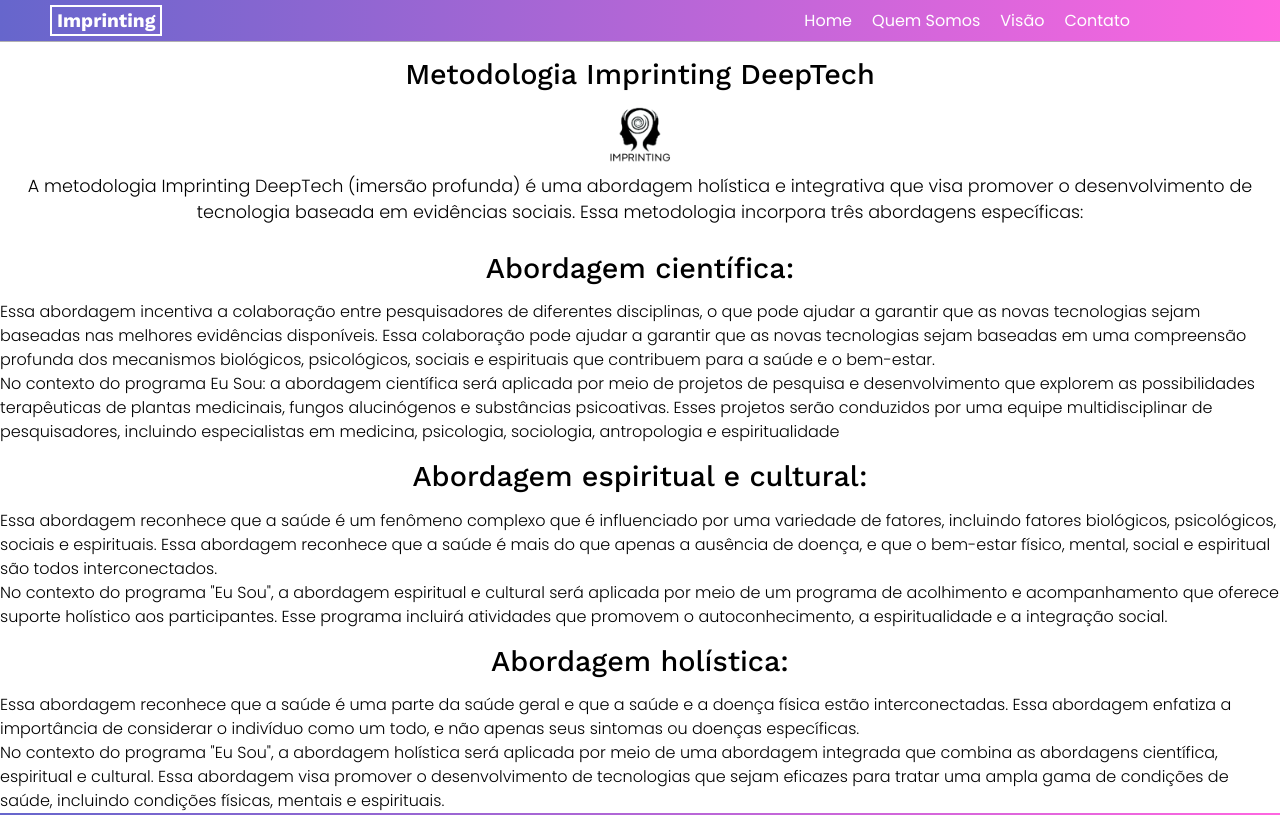
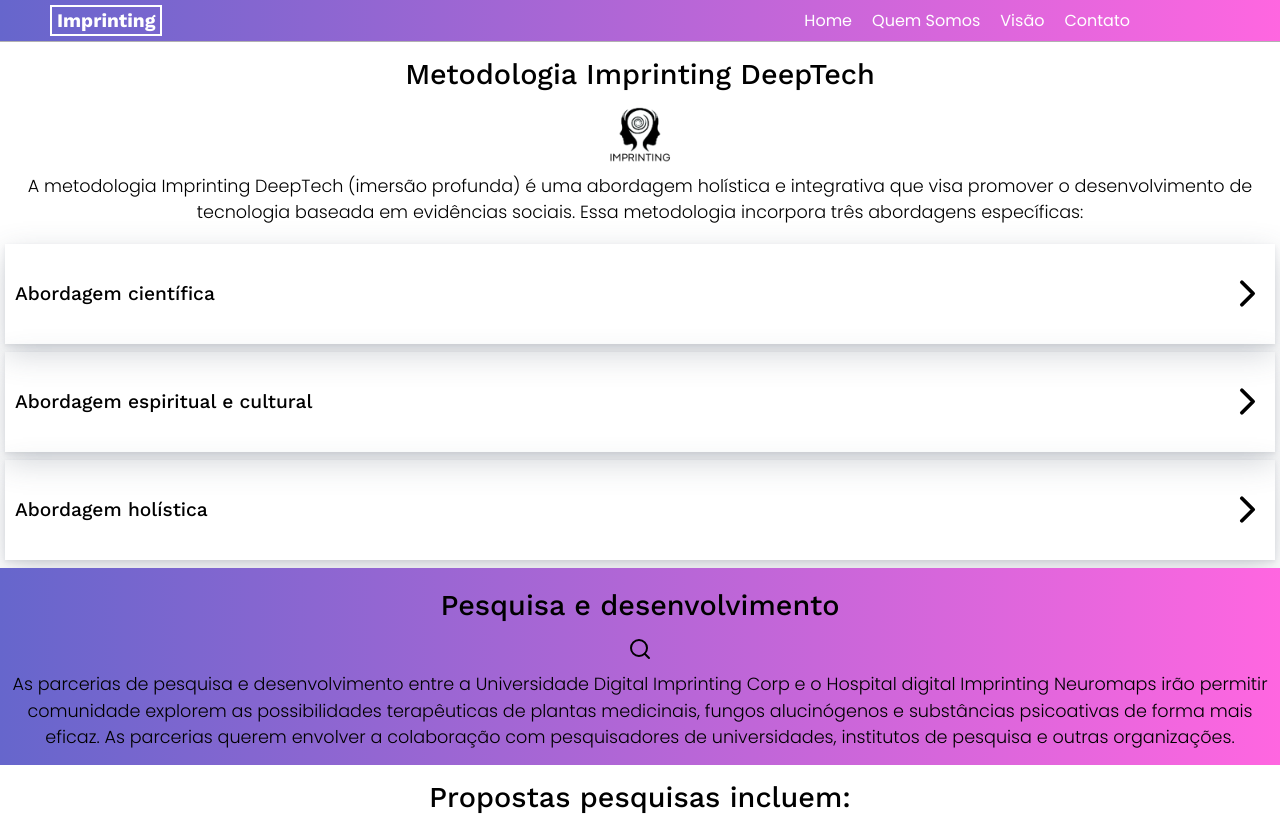
Before and after one commit to RenanFrancaDev/Imprinting_DeepTech, a Next.js app: page /metodologia in a window 1280 px wide. Shown: the top 815 px of the page. Built offline with nearby package versions, Linux system fonts and the light colour scheme.

Commit message:
chore: accordion added in this page

```diff
--- a/src/app/(pages)/metodologia/page.jsx
+++ b/src/app/(pages)/metodologia/page.jsx
@@ -3,6 +3,7 @@
 import Image from "next/image";
 import MiniCard from "@/app/components/mini-card";
 import { Search } from "lucide-react";
+import Accordion from "@/app/components/accordion";
 const Metodologia = () => {
   return (
     <>
@@ -14,54 +15,24 @@
       >
         <Image src="/images/client.png" alt="logo" width={100} height={100} />
       </Container>
-      <h2>Abordagem científica:</h2>
-      <p>
-        Essa abordagem incentiva a colaboração entre pesquisadores de diferentes
-        disciplinas, o que pode ajudar a garantir que as novas tecnologias sejam
-        baseadas nas melhores evidências disponíveis. Essa colaboração pode
-        ajudar a garantir que as novas tecnologias sejam baseadas em uma
-        compreensão profunda dos mecanismos biológicos, psicológicos, sociais e
-        espirituais que contribuem para a saúde e o bem-estar.
-      </p>
-      <p>
-        No contexto do programa Eu Sou: a abordagem científica será aplicada por
-        meio de projetos de pesquisa e desenvolvimento que explorem as
-        possibilidades terapêuticas de plantas medicinais, fungos alucinógenos e
-        substâncias psicoativas. Esses projetos serão conduzidos por uma equipe
-        multidisciplinar de pesquisadores, incluindo especialistas em medicina,
-        psicologia, sociologia, antropologia e espiritualidade
-      </p>
-      <h2>Abordagem espiritual e cultural:</h2>
-      <p>
-        Essa abordagem reconhece que a saúde é um fenômeno complexo que é
-        influenciado por uma variedade de fatores, incluindo fatores biológicos,
-        psicológicos, sociais e espirituais. Essa abordagem reconhece que a
-        saúde é mais do que apenas a ausência de doença, e que o bem-estar
-        físico, mental, social e espiritual são todos interconectados.
-      </p>
-      <p>
-        No contexto do programa "Eu Sou", a abordagem espiritual e cultural será
-        aplicada por meio de um programa de acolhimento e acompanhamento que
-        oferece suporte holístico aos participantes. Esse programa incluirá
-        atividades que promovem o autoconhecimento, a espiritualidade e a
-        integração social.
-      </p>
-
-      <h2>Abordagem holística:</h2>
-      <p>
-        Essa abordagem reconhece que a saúde é uma parte da saúde geral e que a
-        saúde e a doença física estão interconectadas. Essa abordagem enfatiza a
-        importância de considerar o indivíduo como um todo, e não apenas seus
-        sintomas ou doenças específicas.
-      </p>
-      <p>
-        No contexto do programa "Eu Sou", a abordagem holística será aplicada
-        por meio de uma abordagem integrada que combina as abordagens
-        científica, espiritual e cultural. Essa abordagem visa promover o
-        desenvolvimento de tecnologias que sejam eficazes para tratar uma ampla
-        gama de condições de saúde, incluindo condições físicas, mentais e
-        espirituais.
-      </p>
+      <Accordion
+        title={"Abordagem científica"}
+        text={
+          "Essa abordagem incentiva a colaboração entre pesquisadores de diferentes disciplinas, o que pode ajudar a garantir que as novas tecnologias sejam baseadas nas melhores evidências disponíveis. Essa colaboração pode ajudar a garantir que as novas tecnologias sejam baseadas em uma compreensão profunda dos mecanismos biológicos, psicológicos, sociais e espirituais que contribuem para a saúde e o bem-estar. \n No contexto do programa Eu Sou: a abordagem científica será aplicada por meio de projetos de pesquisa e desenvolvimento que explorem as possibilidades terapêuticas de plantas medicinais, fungos alucinógenos e substâncias psicoativas. Esses projetos serão conduzidos por uma equipe multidisciplinar de pesquisadores, incluindo especialistas em medicina, psicologia, sociologia, antropologia e espiritualidade"
+        }
+      />
+      <Accordion
+        title={"Abordagem espiritual e cultural"}
+        text={
+          "Essa abordagem reconhece que a saúde é um fenômeno complexo que é influenciado por uma variedade de fatores, incluindo fatores biológicos, psicológicos, sociais e espirituais. Essa abordagem reconhece que a saúde é mais do que apenas a ausência de doença, e que o bem-estar físico, mental, social e espiritual são todos interconectados. \n No contexto do programa 'Eu Sou', a abordagem espiritual e cultural será aplicada por meio de um programa de acolhimento e acompanhamento que oferece suporte holístico aos participantes. Esse programa incluirá atividades que promovem o autoconhecimento, a espiritualidade e a integração social."
+        }
+      />
+      <Accordion
+        title={"Abordagem holística"}
+        text={
+          'Essa abordagem reconhece que a saúde é uma parte da saúde geral e que a saúde e a doença física estão interconectadas. Essa abordagem enfatiza a importância de considerar o indivíduo como um todo, e não apenas seus sintomas ou doenças específicas. \n No contexto do programa "Eu Sou", a abordagem holística será aplicada por meio de uma abordagem integrada que combina as abordagens científica, espiritual e cultural. Essa abordagem visa promover o desenvolvimento de tecnologias que sejam eficazes para tratar uma ampla gama de condições de saúde, incluindo condições físicas, mentais e espirituais. '
+        }
+      />
 
       <Container
         h2Text={"Pesquisa e desenvolvimento"}
```
